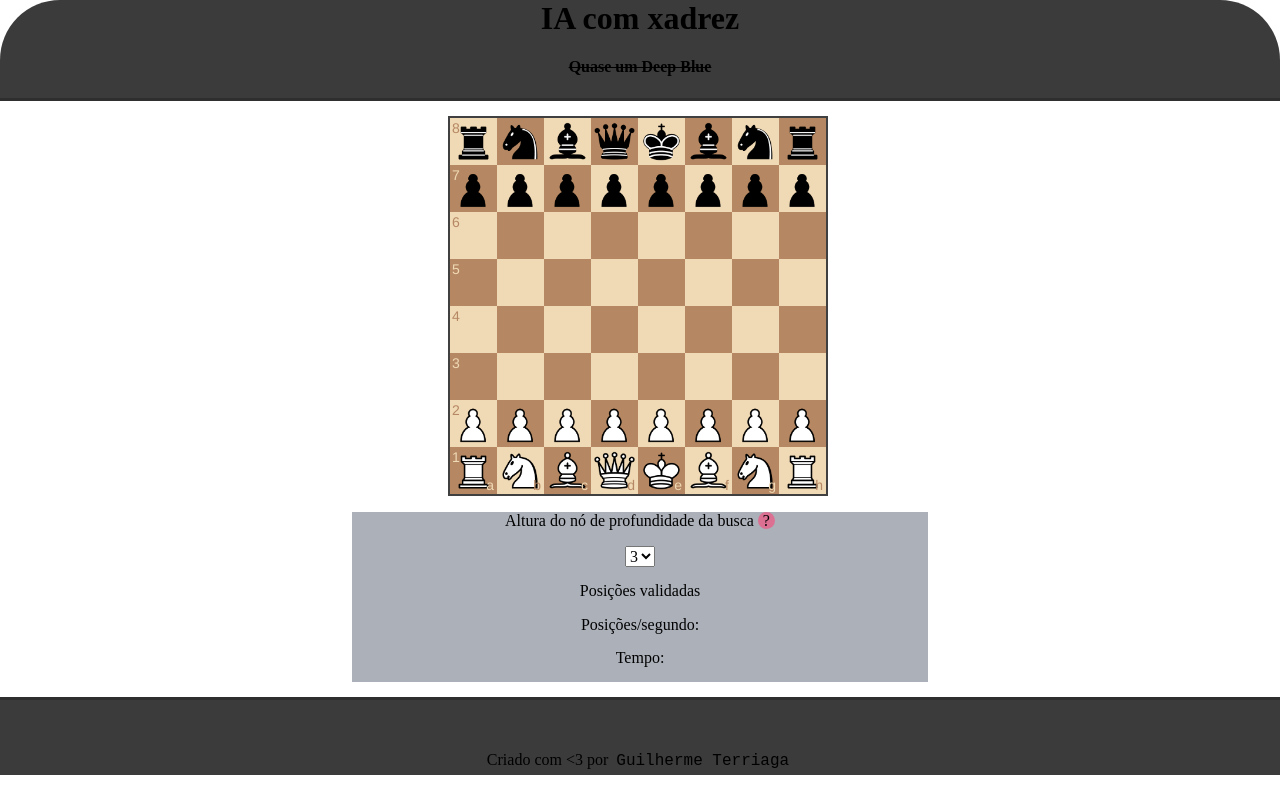
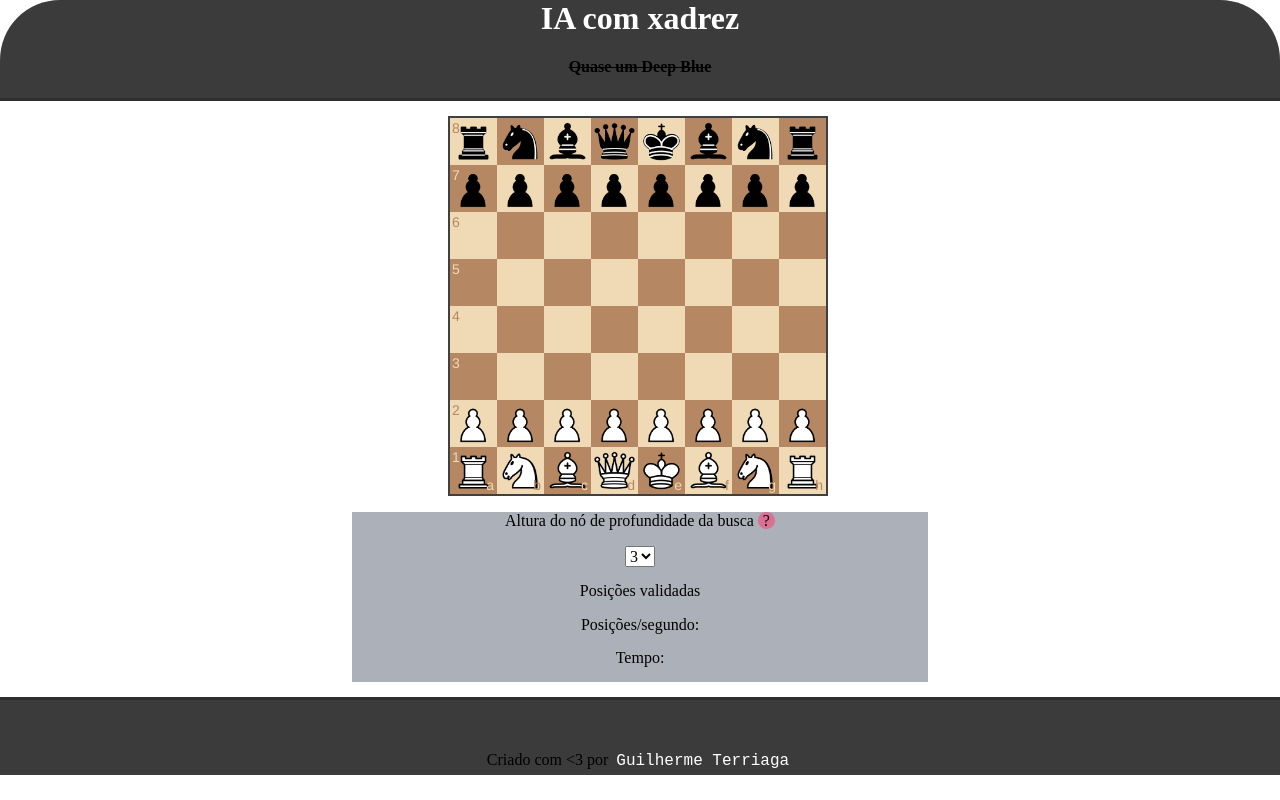
Before and after one commit to GuilhermeTerriaga/AI-with-Chess, a website: page index.html in a window 1280 px wide. Drawn offline with Linux system fonts and the light colour scheme.

Commit message:
bug fixes

```diff
--- a/css/style.css
+++ b/css/style.css
@@ -6,6 +6,7 @@
     border-radius: 60px 60px 0 0;
     border-bottom: 3px #2e2e2e solid;
     margin-bottom: 15px;
+
 }
 
 .dados {
@@ -77,16 +78,16 @@
 }
 
 #author:link {
-    color: black;
+    color: white;
 }
 
 #author:visited {
-    color: black;
+    color: white;
 }
 
 #author {
     clear: both;
-    color: black;
+    color: white;
     padding: 4px;
 }
 
@@ -97,7 +98,7 @@
 }
 
 #author:active {
-    color: black;
+    color: white;
 }
 
 a {
@@ -108,6 +109,7 @@ a {
 
 h1 {
     margin-top: 0!important;
+    color: white;
 }
 
 footer {
```
